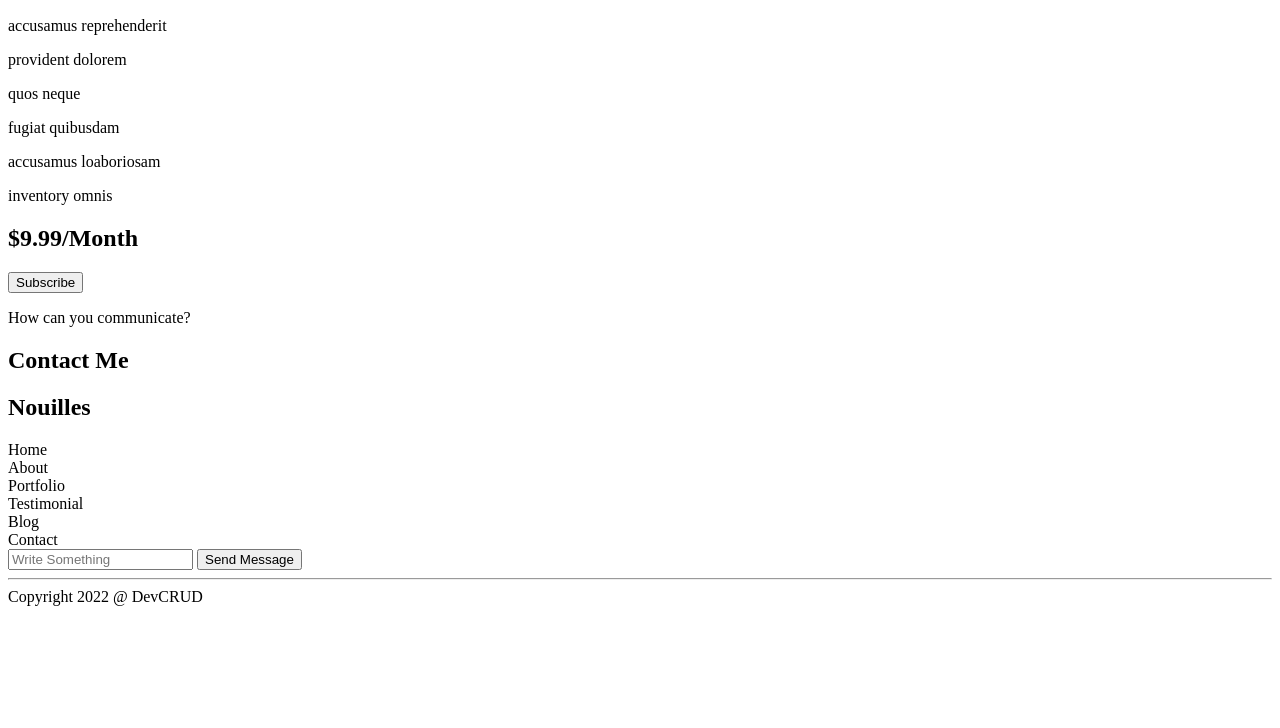
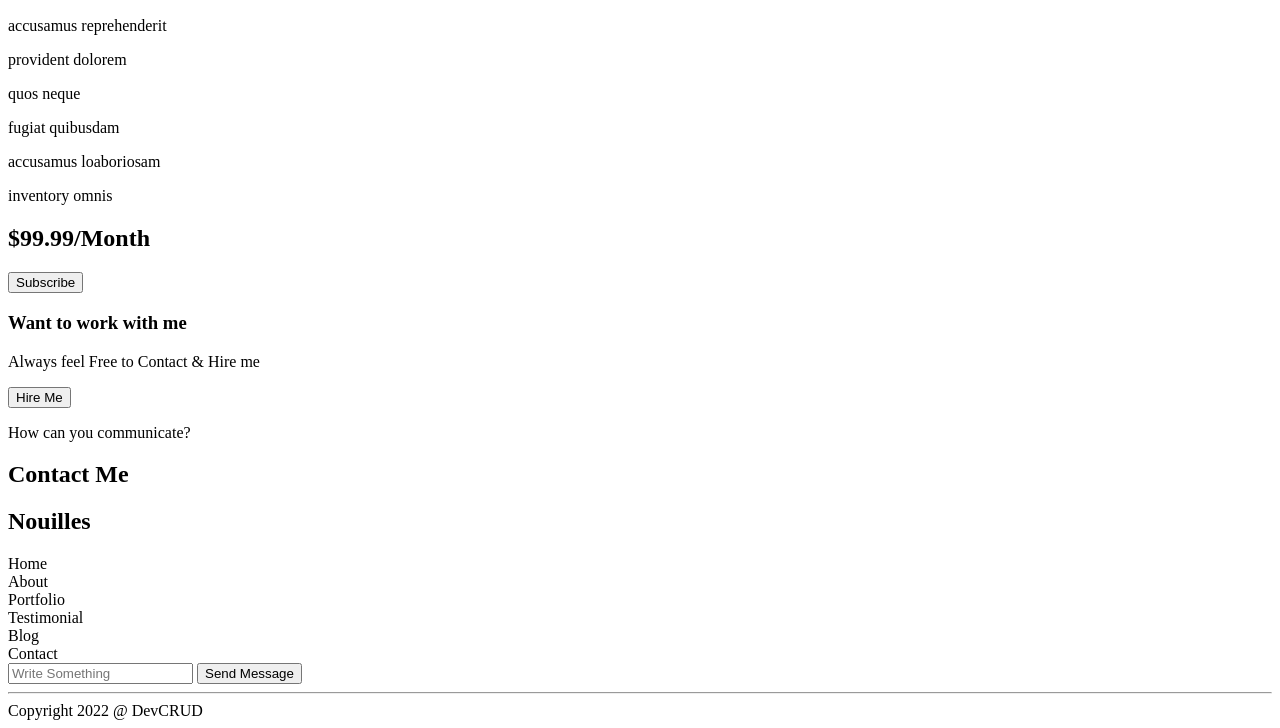
Before and after one commit to Sasfi12/Molengeek-Css-project, a plain HTML site: page index.html in a window 1280 px wide. Shown: the part 1733-2461 px from the top of the page. Before the commit the page ends 2347 px from the top, so only its background shows below. Drawn offline with Linux system fonts and the light colour scheme.

Commit message:
Added a section for the band outside of main

```diff
--- a/index.html
+++ b/index.html
@@ -108,11 +108,20 @@
                     <p>accusamus loaboriosam</p>
                     <p>inventory omnis</p>
                 </div>
-                <h1 class="price">$9.99/Month</h1>
+                <h1 class="price">$99.99/Month</h1>
                 <button>Subscribe</button>
             </div>
         </section>
     </main>
+    <section id="workWithMe">
+        <div>
+        <h3>Want to work with me</h3>
+        <p>Always feel Free to Contact & Hire me</p>
+        </div>
+        <div>
+            <button>Hire Me</button>
+        </div>
+    </section>
     <footer>
         <div>
             <p>How can you communicate?</p>
```
